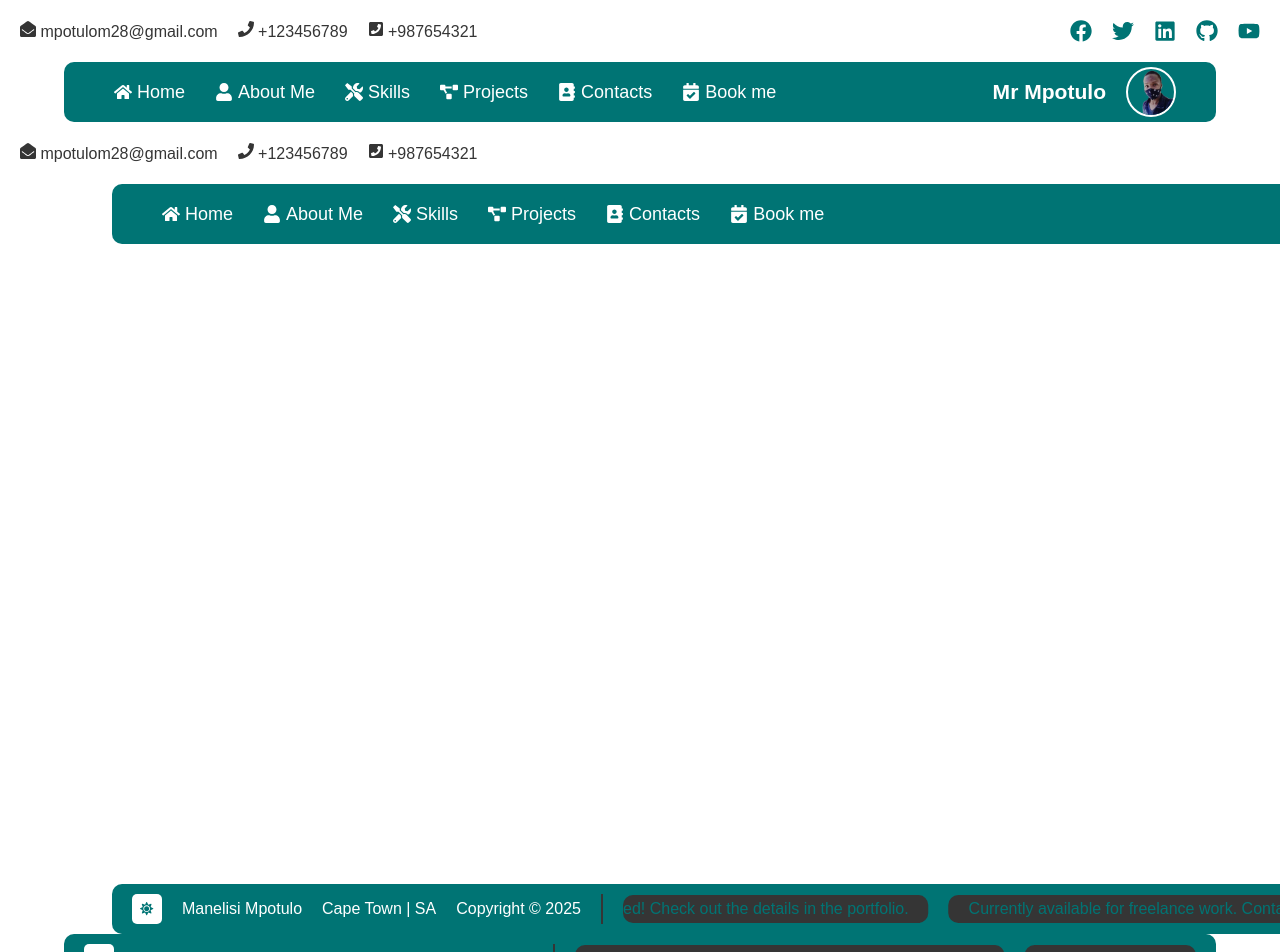
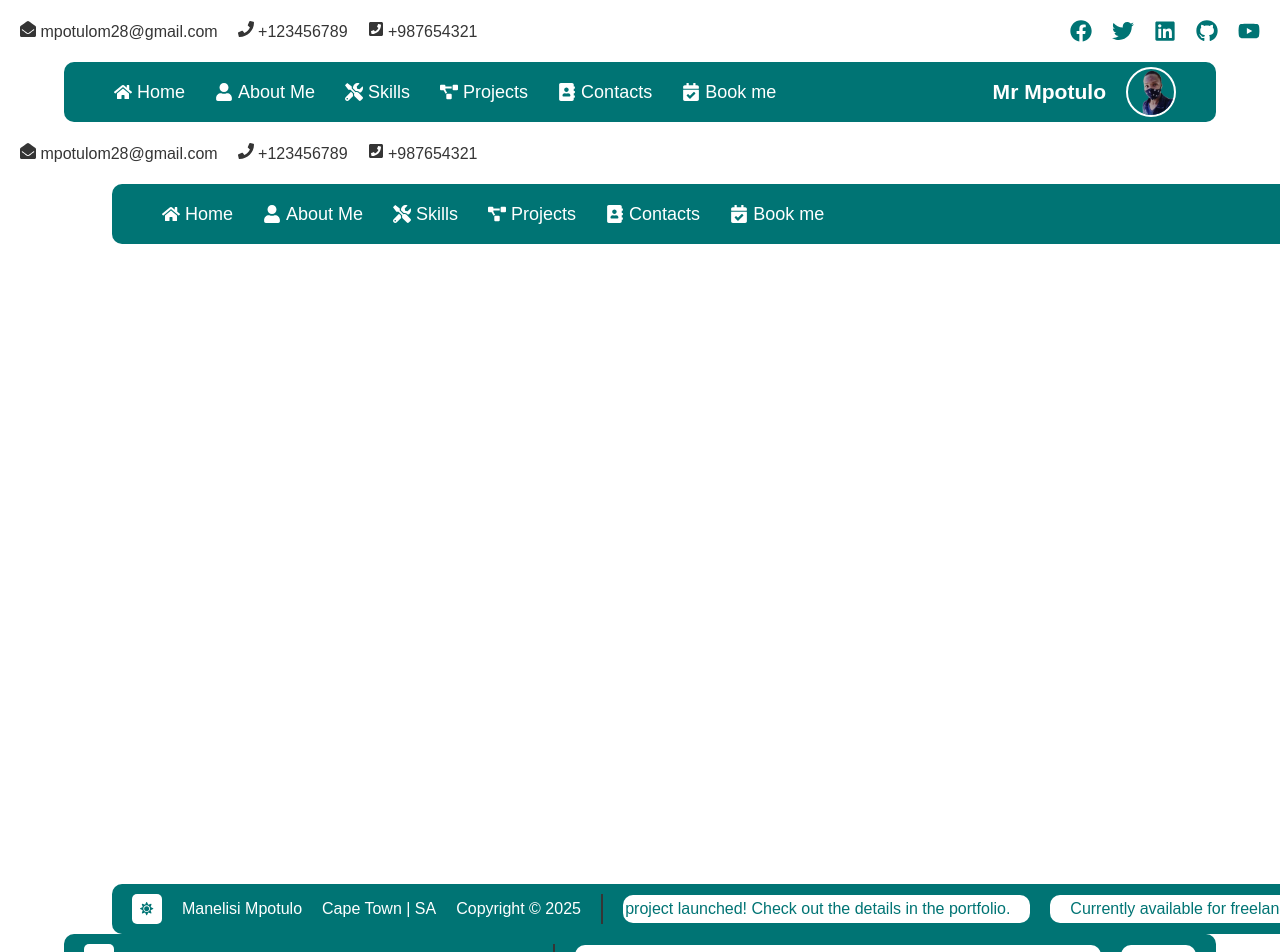
Before and after one commit to mmpotulo28/portfolio-next-v2, a Next.js app: page /layout in a window 1280 px wide. Shown: the top 952 px of the page. Built offline with nearby package versions, Linux system fonts and the light colour scheme.

Commit message:
Enhance BookingForm accessibility with ARIA attributes, improve Footer ticker functionality, and refactor styles for better layout

```diff
--- a/src/components/Footer/footer.module.css
+++ b/src/components/Footer/footer.module.css
@@ -61,45 +61,34 @@
 .ticker {
 	overflow: hidden;
 	border-radius: 10px;
+	width: 100%;
+	position: relative;
 }
 
 .tickerContainer {
-	height: 100%;
 	display: flex;
 	flex-direction: row;
 	justify-content: flex-start;
 	align-items: center;
 	gap: 20px;
-	width: 100%;
-	border-radius: 10px;
+	width: max-content;
 	position: relative;
-	animation: tickerScroll 10s linear infinite;
+	white-space: nowrap;
 }
 
-@keyframes tickerScroll {
-	0% {
-		transform: translateX(120%);
-	}
-	100% {
-		transform: translateX(-120%);
-	}
-}
-
-.tickerContainer .tickerItem {
-	display: flex;
-	flex-direction: row;
+.tickerItem {
+	display: inline-flex;
 	justify-content: center;
 	align-items: center;
 	gap: 10px;
 	padding: 5px 20px;
-	background-color: var(--foreground);
+	background-color: white;
 	color: var(--theme-color);
 	border-radius: 10px;
-	text-wrap: nowrap;
 	white-space: nowrap;
 }
 
 /* Hide scrollbar for Chrome, Safari and Opera */
-.tickerContainer::-webkit-scrollbar {
+.ticker::-webkit-scrollbar {
 	display: none;
 }
--- a/src/components/Footer/index.tsx
+++ b/src/components/Footer/index.tsx
@@ -1,14 +1,39 @@
-import React from "react";
+import { useEffect, useMemo, useRef } from "react";
 import styles from "./footer.module.css";
 import { FaMoon, FaSun } from "react-icons/fa";
 import { useGlobalContext } from "@/context/GlobalContext";
 
+const messages = [
+	"Exciting new project launched! Check out the details in the portfolio.",
+	"Currently available for freelance work. Contact me for more information.",
+	"New blog post: How to optimize your React applications for better performance.",
+];
+
 const Ticker = ({ messages }: { messages: string[] }) => {
+	const tickerRef = useRef<HTMLDivElement>(null);
+	const scrollSpeed = useMemo(() => 1, []);
+	const scrollRate = useMemo(() => 10, []);
+
+	useEffect(() => {
+		const ticker = tickerRef.current;
+		if (ticker) {
+			const handleScroll = () => {
+				ticker.scrollLeft += scrollSpeed;
+				if (ticker.scrollLeft >= ticker.scrollWidth - ticker.clientWidth) {
+					ticker.scrollLeft = 0;
+				}
+			};
+			const intervalId = setInterval(handleScroll, scrollRate);
+			return () => clearInterval(intervalId);
+		}
+		return undefined;
+	}, [scrollRate, scrollSpeed]);
+
 	return (
-		<div className={styles.ticker}>
+		<div className={styles.ticker} ref={tickerRef}>
 			<div className={styles.tickerContainer}>
-				{messages.map((message, index) => (
-					<span key={index} className={styles.tickerItem}>
+				{messages.map((message) => (
+					<span key={message} className={styles.tickerItem}>
 						{message}
 					</span>
 				))}
@@ -18,22 +43,10 @@ const Ticker = ({ messages }: { messages: string[] }) => {
 };
 
 const Footer = () => {
-	const context = useGlobalContext();
-
-	const messages = [
-		"Exciting new project launched! Check out the details in the portfolio.",
-		"Currently available for freelance work. Contact me for more information.",
-		"New blog post: How to optimize your React applications for better performance.",
-	];
+	const { theme, setTheme } = useGlobalContext();
 
 	const toggleTheme = () => {
-		if (context.theme == "dark") {
-			context.setTheme("light");
-		} else {
-			context.setTheme("dark");
-		}
-
-		console.log(context.theme);
+		setTheme(theme === "dark" ? "light" : "dark");
 	};
 
 	return (
@@ -41,8 +54,8 @@ const Footer = () => {
 			<div className={styles.footerContent}>
 				<ul className={styles.footerItems}>
 					<li>
-						<button onClick={toggleTheme}>
-							{context.theme == "dark" ? <FaMoon /> : <FaSun />}
+						<button onClick={toggleTheme} aria-label="Toggle theme">
+							{theme === "dark" ? <FaMoon /> : <FaSun />}
 						</button>
 					</li>
 					<li className="hideOnMobile">Manelisi Mpotulo</li>
```
Also changed, not shown: src/components/BookingForm/index.tsx (+29 -10 lines).
